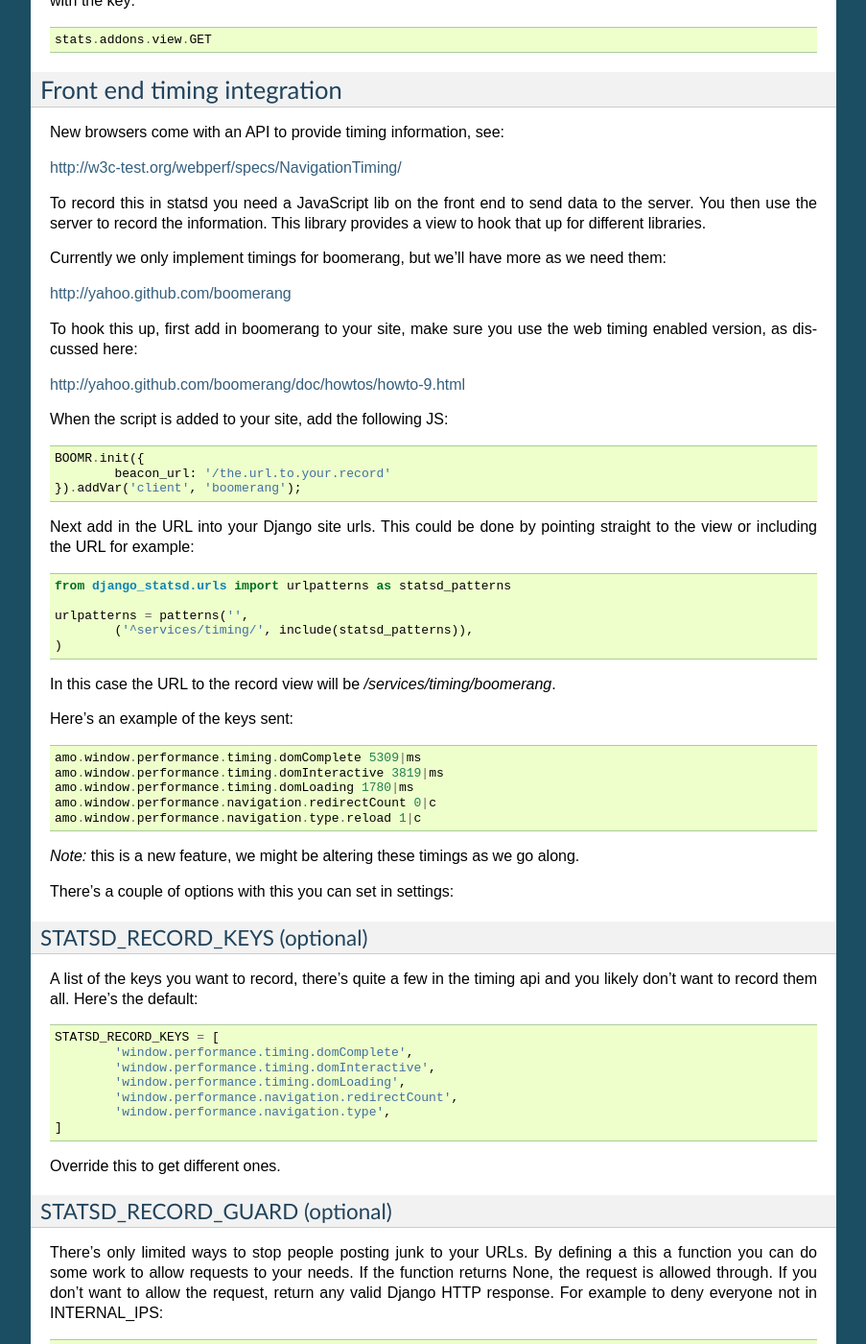
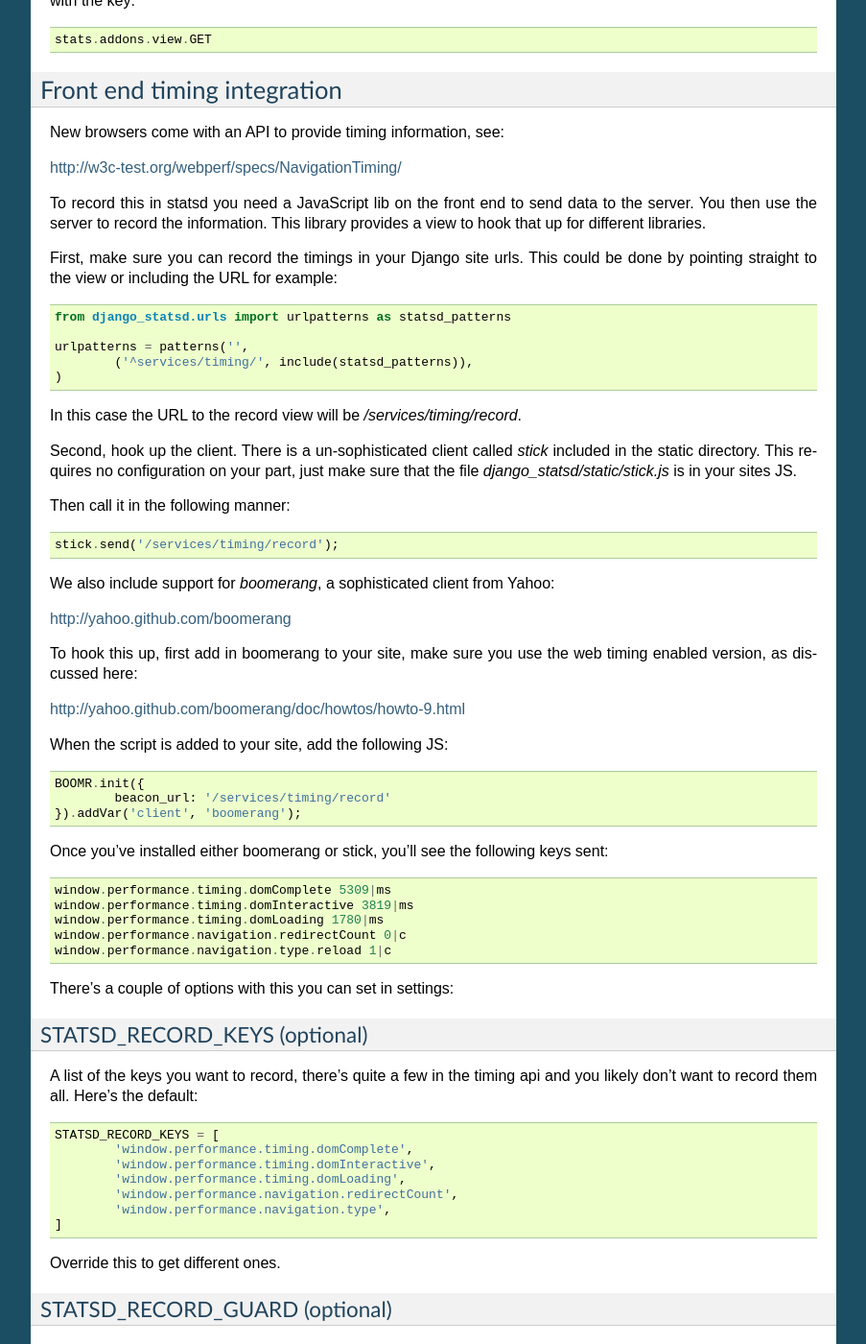
Before and after one commit to django-statsd/django-statsd, a Sphinx documentation site: the page built from docs/index.rst, in a window 1280 px wide and 1400 px high, scrolled down 2326 px. Shown: the whole window at 96% size, without its empty margins (198-1101 px from the left). Built offline with Sphinx 7.4.7, drawn with Linux system fonts in a browser that asks for light colours.

Commit message:
add notes about stick

```diff
--- a/docs/index.rst
+++ b/docs/index.rst
@@ -138,8 +138,28 @@ To record this in statsd you need a JavaScript lib on the front end to send
 data to the server. You then use the server to record the information. This
 library provides a view to hook that up for different libraries.
 
-Currently we only implement timings for boomerang, but we'll have more as we
-need them:
+First, make sure you can record the timings in your Django site urls. This
+could be done by pointing straight to the view or including the URL for
+example::
+
+        from django_statsd.urls import urlpatterns as statsd_patterns
+
+        urlpatterns = patterns('',
+                ('^services/timing/', include(statsd_patterns)),
+        )
+
+In this case the URL to the record view will be `/services/timing/record`.
+
+Second, hook up the client. There is a un-sophisticated client called `stick`
+included in the static directory. This requires no configuration on your part,
+just make sure that the file `django_statsd/static/stick.js` is in your sites
+JS.
+
+Then call it in the following manner::
+
+        stick.send('/services/timing/record');
+
+We also include support for `boomerang`, a sophisticated client from Yahoo:
 
 http://yahoo.github.com/boomerang
 
@@ -151,31 +171,17 @@ http://yahoo.github.com/boomerang/doc/howtos/howto-9.html
 When the script is added to your site, add the following JS::
 
         BOOMR.init({
-                beacon_url: '/the.url.to.your.record'
+                beacon_url: '/services/timing/record'
         }).addVar('client', 'boomerang');
 
-Next add in the URL into your Django site urls. This could be done by pointing
-straight to the view or including the URL for example::
+Once you've installed either boomerang or stick, you'll see the following keys
+sent::
 
-
-        from django_statsd.urls import urlpatterns as statsd_patterns
-
-        urlpatterns = patterns('',
-                ('^services/timing/', include(statsd_patterns)),
-        )
-
-In this case the URL to the record view will be `/services/timing/boomerang`.
-
-Here's an example of the keys sent::
-
-        amo.window.performance.timing.domComplete 5309|ms
-        amo.window.performance.timing.domInteractive 3819|ms
-        amo.window.performance.timing.domLoading 1780|ms
-        amo.window.performance.navigation.redirectCount 0|c
-        amo.window.performance.navigation.type.reload 1|c
-
-*Note:* this is a new feature, we might be altering these timings as we go
-along.
+        window.performance.timing.domComplete 5309|ms
+        window.performance.timing.domInteractive 3819|ms
+        window.performance.timing.domLoading 1780|ms
+        window.performance.navigation.redirectCount 0|c
+        window.performance.navigation.type.reload 1|c
 
 There's a couple of options with this you can set in settings::
 
```
